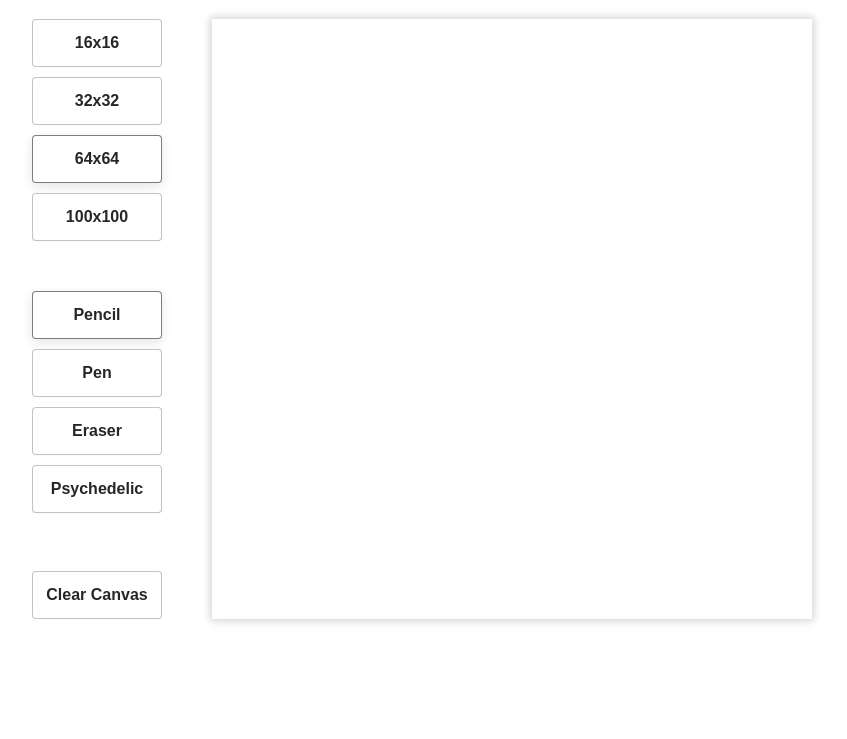
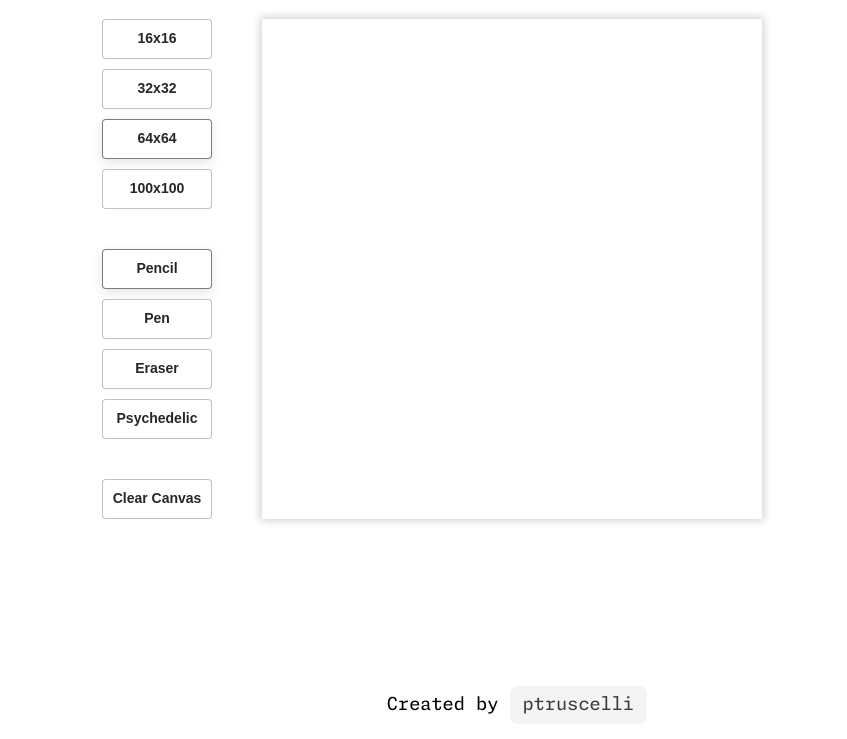
Before and after one commit to ptruscelli/etch-a-sketch, a plain HTML site: page index.html in a window 1280 px wide. Shown: the part 61-800 px from the top of the page, without its empty margins (128-975 px from the left). Drawn offline with Linux system fonts and the light colour scheme.

Commit message:
Add footer and some minor bugfixes
footer with link to github website repo
fix bug where clicking between buttons would add class to div not button

```diff
--- a/index.html
+++ b/index.html
@@ -32,6 +32,12 @@
         </div>
         <div id="rightSpace"></div>
     </main>
+    <div class="footer">
+        <p>Created by <a class="footerLink"
+            href="https://github.com/ptruscelli/etch-a-sketch"
+            target="_blank">ptruscelli</a></p>
+
+    </div>
 
     <script src="script.js"></script>
 </body>
--- a/script.js
+++ b/script.js
@@ -30,6 +30,7 @@ function changeTool(event) {
 
 
 function focusBtn (event) {
+    if (event.target.type == "submit") {
         if (event.target.id == "rainbow") {
             tools.forEach((element) => {
                 element.className = "button";
@@ -45,6 +46,7 @@ function focusBtn (event) {
                 element.className = "button";
             });
             event.target.className = "btnSelect";
+        }
     }
 }
 
--- a/styles.css
+++ b/styles.css
@@ -1,5 +1,18 @@
+@font-face {
+  font-family: 'monaspace';
+  src: url('fonts/MonaspaceNeon-Regular.woff2') format('woff2');
+}
+
 h1 {
     text-align: center;
+}
+html {
+  position: relative;
+  min-height: 100%;
+}
+
+body {
+  margin-bottom: 60px;
 }
 
 #main {
@@ -7,12 +20,39 @@ h1 {
     justify-content: space-between;
 }
 
+.footer {
+  display: flex;
+  justify-content: center;
+  align-items: center;
+  position: absolute;
+  bottom: 0px;
+  left: 0px;
+  width: 100%;
+  font-size: 18px;
+  font-family: 'monaspace';
+  padding: 5px;
+}
+
+.footerLink {
+  color: rgb(60, 60, 60);
+  text-decoration: none;
+  background-color: rgb(244, 244, 244);
+  padding: 10px 13px;
+  border-radius: 8px;
+  transition: all 200ms;
+}
+
+.footerLink:hover {
+  background-color: rgb(38, 34, 72);
+  color: white;
+}
+
 #buttons {
     display: flex;
     flex-direction: column;
     align-items: flex-end;
     padding-right: 50px;
-    gap: 50px;
+    gap: 40px;
 }
 
 #rightSpace {
@@ -45,8 +85,8 @@ h1 {
     flex-shrink: 0;
     box-shadow: 0px 0px 8px 2px lightgrey;
     border-radius: 1px;
-    width: 600px;
-    height: 600px;
+    width: 500px;
+    height: 500px;
     margin: auto;
     flex-wrap: wrap;
 }
@@ -63,7 +103,7 @@ h1 {
 }
 
 .button {
-  width: 130px;
+  width: 110px;
   background-color: #FFFFFF;
   border: 1px solid rgba(0, 0, 0, 0.241);
   border-radius: .25rem;
@@ -71,12 +111,12 @@ h1 {
   box-sizing: border-box;
   color: rgba(0, 0, 0, 0.85);
   cursor: pointer;
-  font-size: 16px;
+  font-size: 14px;
   font-weight: 600;
   justify-content: center;
   line-height: 1.25;
   margin: 0;
-  min-height: 3rem;
+  min-height: 40px;
   text-decoration: none;
   transition: all 75ms;
   user-select: none;
@@ -85,7 +125,7 @@ h1 {
 }
 
 .btnSelect {
-  width: 130px;
+  width: 110px;
   background-color: #FFFFFF;
   border: 1px solid rgba(0, 0, 0, 0.514);
   border-radius: .25rem;
@@ -93,12 +133,12 @@ h1 {
   box-sizing: border-box;
   color: rgba(0, 0, 0, 0.85);
   cursor: pointer;
-  font-size: 16px;
+  font-size: 14px;
   font-weight: 600;
   justify-content: center;
   line-height: 1.25;
   margin: 0;
-  min-height: 3rem;
+  min-height: 40px;
   text-decoration: none;
   transition: all 75ms;
 }
@@ -120,19 +160,19 @@ h1 {
 
 
 .rainbow {
-  width: 130px;
+  width: 110px;
   border: 2px solid white;
   border-radius: .25rem;
   box-shadow: rgba(0, 0, 0, 0.233) 0 4px 12px;
   box-sizing: border-box;
   color: white;
   cursor: pointer;
-  font-size: 16px;
+  font-size: 14px;
   font-weight: 600;
   justify-content: center;
   line-height: 1.25;
   margin: 0;
-  min-height: 3rem;
+  min-height: 40px;
   text-decoration: none;
   transition: all 75ms;
   background: linear-gradient(60deg,
```
Also changed, not shown: fonts/MonaspaceNeon-Regular.woff2 (added). Lines whose indentation alone changed are shown as unchanged.
